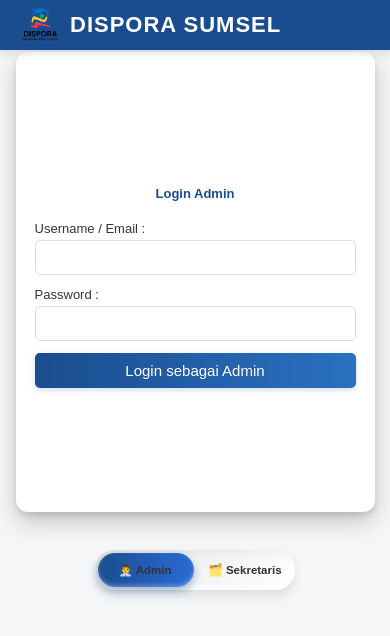
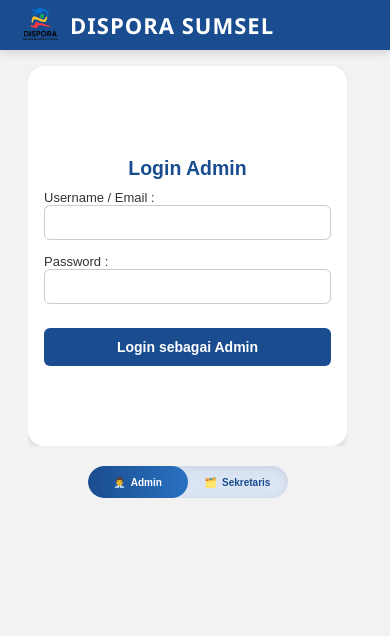
Before and after one commit to dwhusen123/kunjungandispora, a React (Create React App) app: page /login-pegawai in a window 390 px wide. Shown: the top 636 px of the page. Built offline with nearby package versions, Linux system fonts and the light colour scheme.

Commit message:
update fitur/tampilan

```diff
--- a/public/index.html
+++ b/public/index.html
@@ -9,6 +9,7 @@
       name="description"
       content="Web site created using create-react-app"
     />
+    <link href="https://fonts.googleapis.com/css2?family=Poppins:wght@400;500;600;700&display=swap" rel="stylesheet">
     <link rel="apple-touch-icon" href="%PUBLIC_URL%/logo192.png" />
     <!--
       manifest.json provides metadata used when your web app is installed on a
--- a/src/Styles/FormKunjungan.css
+++ b/src/Styles/FormKunjungan.css
@@ -1,140 +1,155 @@
 body {
   overflow-x: hidden;
-  overflow-y: auto;
+  overflow-y: hidden;
   font-family: 'Poppins', sans-serif;
   background: #f4f6f8;
   margin: 0;
   padding: 0;
+  scrollbar-gutter: stable;
+}
+
+.form-kunjungan .motion-container {
+  overflow: hidden;
 }
 
 /* === WRAPPER === */
-.form-wrapper {
-  padding: 8px;
-  margin-top: 40px;
+.form-kunjungan .form-wrapper {
+  min-height: 100vh;
+  display: flex;
+  align-items: center;
+  justify-content: center;
+  flex-direction: column;
+  padding: 16px;
+  box-sizing: border-box;
   width: 100%;
-  max-width: 360px; /* mengecilkan form */
-  margin-left: auto;
-  margin-right: auto;
-  box-sizing: border-box;
+  max-width: 500px;
+  margin: 0 auto;
 }
 
 /* === FLIP CONTAINER === */
-.form-flip-container {
+.form-kunjungan .form-flip-container {
+  padding-top: 50px;
   perspective: 1200px;
   width: 100%;
+  max-width: 600px;
+  height: 500px; /* pastikan fixed height */
   position: relative;
-  min-height: 460px;
+  margin: 0 auto;
+  overflow: hidden; /* cegah overflow saat animasi */
+
 }
 
-.form-flip-inner {
-  min-height: 460px;
-  transition: transform 0.7s ease;
+.form-kunjungan .form-flip-inner {
+  width: 100%;
+  height: 100%;
+  position: relative;
+  transition: transform 0.8s ease;
   transform-style: preserve-3d;
-  position: relative;
 }
 
-.form-flip-container.flipped .form-flip-inner {
+.form-kunjungan .form-flip-container.flipped .form-flip-inner {
   transform: rotateY(180deg);
 }
 
-/* === FORM FACE === */
-.form-face {
-  position: relative;
+.form-kunjungan .form-face {
+  position: absolute; /* ⬅️ fix critical */
+  top: 0;
+  left: 0;
   width: 100%;
-  padding: 10px;
-  border-radius: 6px;
-  background: rgba(255, 255, 255, 0.15);
-  border: 1px solid rgba(255, 255, 255, 0.25);
+  height: 100%;
+  padding: 20px;
+  box-sizing: border-box;
+  border-radius: 20px;
+  backface-visibility: hidden;
+  background: rgba(255, 255, 255, 0.8);
   backdrop-filter: blur(6px);
-  box-shadow: 0 3px 8px rgba(0, 0, 0, 0.05);
-  backface-visibility: hidden;
-  display: flex;
-  flex-direction: column;
-  justify-content: center;
+  box-shadow: 0 4px 8px rgba(0, 0, 0, 0.1);
 }
 
-.form-front {
+.form-kunjungan .form-front {
   z-index: 2;
+  transform: rotateY(0deg);
 }
 
-.form-back {
+.form-kunjungan .form-back {
   transform: rotateY(180deg);
 }
 
+
 /* === ISI FORM === */
-.form-face h2 {
+.form-kunjungan .form-face h2 {
   text-align: center;
-  font-size: 13px;
+  font-size: 25px;
   font-weight: 600;
   color: #1a4d8f;
-  margin-bottom: 10px;
+  margin-bottom: 0px;
 }
 
-form {
+.form-kunjungan form {
   display: flex;
   flex-direction: column;
+ padding-bottom: 25px; /* beri jarak dari bawah form */
+
 }
 
-form div {
+.form-kunjungan form div {
   margin-bottom: 6px;
 }
 
-form div:last-of-type {
-  margin-bottom: 0; /* pastikan div terakhir tidak dorong tombol */
+.form-kunjungan form div:last-of-type {
+  margin-bottom: 0;
 }
 
-
-form label {
-  font-size: 10px;
-  font-weight: 500;
+.form-kunjungan form label {
+  font-size: 15px;
+  font-weight: 600;
   color: #333;
   margin-bottom: 4px;
   display: block;
 }
 
-form input,
-form textarea {
+.form-kunjungan form input,
+.form-kunjungan form textarea {
   width: 100%;
-  padding: 5px 7px;
-  font-size: 10px;
+  padding: 12px 16px;
+  font-size: 15px;
   border: 1px solid #ccc;
   border-radius: 5px;
   background-color: #fff;
 }
 
-form input:focus,
-form textarea:focus {
+.form-kunjungan form input:focus,
+.form-kunjungan form textarea:focus {
   border-color: #1a4d8f;
   box-shadow: 0 0 0 2px rgba(26, 77, 143, 0.15);
   outline: none;
 }
 
-form textarea {
-  min-height: 50px;
+.form-kunjungan form textarea {
+  min-height: 70px;
   resize: vertical;
 }
 
-form button[type="submit"] {
+.form-kunjungan form button[type="submit"] {
   background: linear-gradient(to right, #1a4d8f, #2a71c0);
   color: white;
-  padding: 6px;
-  font-size: 10px;
-  font-weight: 500;
+  padding: 10px;
+  font-size: 15px;
+  font-weight: 600;
   border: none;
-  border-radius: 6px;
+  border-radius: 8px;
   cursor: pointer;
   transition: all 0.3s ease;
   box-shadow: 0 2px 6px rgba(26, 77, 143, 0.2);
-  margin-top: 8px;
 }
 
-form button[type="submit"]:hover {
+.form-kunjungan form button[type="submit"]:hover {
   background: linear-gradient(to right, #2a71c0, #1a4d8f);
   transform: scale(1.02);
 }
 
 /* === PESAN SUKSES === */
-.success-message {
+.form-kunjungan .success-message {
   background: rgba(0, 255, 128, 0.08);
   color: #1a7f37;
   padding: 6px 10px;
@@ -148,19 +163,19 @@ form button[type="submit"]:hover {
   gap: 6px;
 }
 
-.success-message::before {
+.form-kunjungan .success-message::before {
   content: "✔️";
   font-size: 12px;
 }
 
 /* === TOGGLE SWITCH === */
-.toggle-switch-container {
+.form-kunjungan .toggle-switch-container {
   display: flex;
   justify-content: center;
   margin-top: 20px;
 }
 
-.toggle-switch {
+.form-kunjungan .toggle-switch {
   position: relative;
   display: flex;
   width: 240px;
@@ -171,7 +186,7 @@ form button[type="submit"]:hover {
   box-shadow: inset 0 2px 8px rgba(0, 0, 0, 0.08);
 }
 
-.toggle-switch button {
+.form-kunjungan .toggle-switch button {
   flex: 1;
   font-size: 10px;
   font-weight: 600;
@@ -186,7 +201,7 @@ form button[type="submit"]:hover {
   gap: 5px;
 }
 
-.toggle-switch .slider-bg {
+.form-kunjungan .toggle-switch .slider-bg {
   position: absolute;
   width: 50%;
   height: 100%;
@@ -196,16 +211,108 @@ form button[type="submit"]:hover {
   transition: transform 0.4s ease-in-out;
 }
 
+
+/* Slider Position */
 .toggle-switch.left .slider-bg {
   transform: translateX(0%);
 }
-
 .toggle-switch.right .slider-bg {
   transform: translateX(100%);
 }
 
-.toggle-switch.left button:first-child,
-.toggle-switch.right button:last-child {
-  color: #fff;
-  font-weight: 700;
+
+/* Slider Position */
+.toggle-switch.left .slider-bg {
+  transform: translateX(0%);
 }
+.toggle-switch.right .slider-bg {
+  transform: translateX(100%);
+}
+
+.toggle-switch.right > button:nth-child(2) span,
+.toggle-switch.left > button:nth-child(1) span {
+  color: #fff !important;
+}
+
+/* === RESPONSIVE === */
+@media (max-width: 480px) {
+  body {
+    font-size: 13px;
+  }
+
+  .form-kunjungan .form-wrapper {
+    width: 100%;
+    max-width: 95%;
+    padding: 10px;
+    margin-top: 20px;
+  }
+
+  .form-kunjungan .form-flip-container {
+    height: 520px; /* Sesuaikan tinggi form agar pas */
+    padding-top: 20px;
+  }
+
+  .form-kunjungan .form-face {
+    padding: 16px;
+    border-radius: 12px;
+  }
+
+  .form-kunjungan .form-face h2 {
+    font-size: 18px;
+    margin-bottom: 16px;
+  }
+
+  .form-kunjungan form label {
+    font-size: 13px;
+    margin-bottom: 3px;
+  }
+
+  .form-kunjungan form input,
+  .form-kunjungan form textarea {
+    padding: 10px 12px;
+    font-size: 13px;
+  }
+
+  .form-kunjungan form textarea {
+    min-height: 60px;
+  }
+
+  .form-kunjungan form button[type="submit"] {
+    padding: 10px;
+    font-size: 13px;
+    border-radius: 6px;
+  }
+
+  .form-kunjungan .success-message {
+    font-size: 12px;
+    padding: 6px 10px;
+    margin-top: 12px;
+  }
+
+  /* Toggle Switch Styling */
+  .form-kunjungan .toggle-switch-container {
+    margin-top: 20px;
+  }
+
+  .form-kunjungan .toggle-switch {
+    width: 200px;
+    height: 32px;
+  }
+
+  .form-kunjungan .toggle-switch button {
+    font-size: 11px;
+    gap: 4px;
+    padding: 4px 6px;
+  }
+
+  .form-kunjungan .toggle-switch .slider-bg {
+    border-radius: 16px;
+  }
+
+  /* Button active text white */
+  .toggle-switch.left button:first-child span,
+  .toggle-switch.right button:last-child span {
+    color: #fff !important;
+    font-weight: 700;
+  }
+}
--- a/src/Styles/Login.css
+++ b/src/Styles/Login.css
@@ -1,181 +1,196 @@
+body {
+  overflow-x: hidden;
+  overflow-y: hidden;
+  font-family: 'Poppins', sans-serif;
+  background: #f4f6f8;
+  margin: 0;
+  padding: 0;
+  scrollbar-gutter: stable;
+}
+
 .login-page {
   display: flex;
   flex-direction: column;
   align-items: center;
   min-height: 100vh;
-  background-color: #f4f6f8;
+  padding-top: 50px;
   font-family: 'Poppins', sans-serif;
-  padding-top: 36px; /* sedikit turun dari 40px */
+  max-width: 500px;
+  margin: auto;
 }
 
-/* Flip Container */
-.form-flip-container {
+.login-motion-container {
+  width: 100%;
+  max-width: 600px;
+  padding: 20px;
+}
+
+.login-flip-container {
   perspective: 1200px;
   width: 100%;
-  max-width: 380px; /* dari 420px */
-  height: 360px;     /* dari 400px */
+  height: 450px;
   position: relative;
-  margin-top: 16px;
+  overflow: hidden;
 }
 
-/* Inner wrapper */
-.form-flip-inner {
+.login-flip-inner {
   width: 100%;
   height: 100%;
+  transition: transform 0.6s ease-in-out;
+  transform-style: preserve-3d;
   position: relative;
-  transition: transform 1s cubic-bezier(0.4, 0.2, 0.2, 1);
-  transform-style: preserve-3d;
 }
 
-.form-flip-container.flipped .form-flip-inner {
+.login-flip-container.flipped .login-flip-inner {
   transform: rotateY(180deg);
 }
 
-/* Form Faces */
-.form-face {
+.login-face {
   position: absolute;
   width: 100%;
   height: 100%;
-  padding: 24px; /* dari 30px */
+  padding: 20px;
   box-sizing: border-box;
-  border-radius: 12px;
+  border-radius: 20px;
   background: #ffffff;
   backface-visibility: hidden;
-  box-shadow:
-    0 10px 25px rgba(0, 0, 0, 0.2),
-    0 4px 6px rgba(0, 0, 0, 0.1);
   display: flex;
   flex-direction: column;
   justify-content: center;
-  transform: rotateY(0deg);
-  transition: box-shadow 0.3s ease;
+  box-shadow: 0 4px 8px rgba(0, 0, 0, 0.1);
 }
 
-.form-face:hover {
-  box-shadow:
-    0 12px 28px rgba(0, 0, 0, 0.25),
-    0 6px 10px rgba(0, 0, 0, 0.12);
+.login-face:hover {
+  box-shadow: 0 14px 30px rgba(0, 0, 0, 0.2);
 }
 
-.form-front {
+.login-front {
+  font-family:Arial, Helvetica, sans-serif;
   z-index: 2;
 }
 
-.form-back {
+.login-back {
   transform: rotateY(180deg);
 }
 
-/* Form Fields */
+form {
+  display: flex;
+  flex-direction: column;
+}
+
 form div {
-  margin-bottom: 12px; /* dari 15px */
+  margin-bottom: 14px;
 }
 
 form label {
-  font-size: 14px; /* dari 16px */
-  color: #333;
+  font-size: 14px;
+  font-weight: 500;
   margin-bottom: 4px;
-  display: block;
-  text-align: left;
 }
 
 form input {
   width: 100%;
-  padding: 10px;       /* dari 12px */
-  border: 1px solid #ddd;
-  border-radius: 5px;
-  font-size: 14px;     /* dari 16px */
+  padding: 10px 14px;
+  font-size: 14px;
+  border: 1px solid #ccc;
+  border-radius: 6px;
+  background-color: #fff;
 }
 
-/* Submit Button */
+form input:focus {
+  border-color: #1a4d8f;
+  box-shadow: 0 0 0 2px rgba(26, 77, 143, 0.2);
+  outline: none;
+}
+
 form button[type="submit"] {
-  margin-top: 12px;     /* dari 15px */
-  padding: 10px;        /* dari 12px */
-  width: 100%;
-  font-size: 16px;      /* dari 18px */
+  margin-top: 10px;
+  padding: 11px;
+  font-size: 15px;
+  font-weight: 600;
+  color: #fff;
   background-color: #1a4d8f;
-  color: white;
   border: none;
-  border-radius: 5px;
+  border-radius: 6px;
   cursor: pointer;
+  transition: all 0.3s ease;
 }
 
 form button[type="submit"]:hover {
   background-color: #163f76;
+  transform: scale(1.02);
 }
 
-/* === SLIDER TOGGLE MODERN === */
-.role-toggle-wrapper {
+.login-toggle-container {
+  margin-top: 20px;
   display: flex;
-  align-items: center;
-  justify-content: space-between;
-  position: relative;
-  width: 230px;          /* dari 260px */
-  height: 44px;          /* dari 50px */
-  margin-top: 38px;      /* dari 45px */
-  background: linear-gradient(145deg, #e6e6e6, #ffffff);
-  border-radius: 50px;
-  cursor: pointer;
-  box-shadow: inset -3px -3px 7px rgba(255, 255, 255, 0.8),
-              inset 3px 3px 6px rgba(0, 0, 0, 0.05),
-              0 6px 12px rgba(0, 0, 0, 0.1);
-  transition: background 0.4s ease;
+  justify-content: center;
+  width: 100%;
 }
 
-.role-toggle-wrapper .slider {
-  position: absolute;
-  top: 3px;
-  left: 3px;
-  width: 110px;          /* dari 124px */
-  height: 38px;          /* dari 44px */
-  background: linear-gradient(to right, #1a4d8f, #2a6bd8);
-  border-radius: 50px;
-  box-shadow: 0 4px 8px rgba(26, 77, 143, 0.4),
-              inset 0 -2px 4px rgba(255, 255, 255, 0.3);
-  transition: all 0.4s ease;
-  z-index: 0;
+.login-toggle-switch {
+  position: relative;
+  display: flex;
+  width: 240px;
+  height: 34px;
+  background-color: #dbe4f3;
+  border-radius: 17px;
+  overflow: hidden;
+  box-shadow: inset 0 2px 8px rgba(0, 0, 0, 0.08);
+  cursor: pointer;
 }
 
-.role-toggle-wrapper.sekretaris .slider {
-  left: 117px; /* disesuaikan dari 133px */
-}
-
-.role-toggle-wrapper .label {
+.login-toggle-switch button {
   flex: 1;
-  text-align: center;
-  font-size: 13px;       /* dari 14.5px */
+  font-size: 11px;
   font-weight: 600;
-  color: #333;
+  color: #1a4d8f;
+  background: none;
+  border: none;
+  cursor: pointer;
   z-index: 1;
-  user-select: none;
   display: flex;
   align-items: center;
   justify-content: center;
-  transition: color 0.3s ease;
+  gap: 5px;
+  transition: color 0.3s ease, font-weight 0.3s ease;
 }
 
-.role-toggle-wrapper .label span {
-  display: flex;
-  align-items: center;
-  gap: 6px;
+.login-toggle-switch .slider-bg {
+  position: absolute;
+  width: 50%;
+  height: 100%;
+  background: linear-gradient(to right, #1a4d8f, #2a71c0);
+  border-radius: 17px;
+  z-index: 0;
+  transition: transform 0.4s ease-in-out;
 }
 
-.role-toggle-wrapper.admin .label:-child {
-  color: #fff;
+.login-toggle-switch.admin .slider-bg {
+  transform: translateX(0%);
 }
 
-.role-toggle-wrapper.sekretaris .label:last-child {
-  color: #333;
+.login-toggle-switch.sekretaris .slider-bg {
+  transform: translateX(100%);
 }
+
+/* Jika Admin aktif */
+.login-toggle-switch.admin .admin-btn {
+  color: #fff !important;
+  font-weight: 700;
+}
+
+/* Jika Sekretaris aktif */
+.login-toggle-switch.sekretaris .sekretaris-btn {
+  color: #fff !important;
+  font-weight: 700;
+}
+
 
 /* Responsive */
 @media (max-width: 500px) {
-  .form-flip-container {
-    max-width: 92%;
-    height: 340px; /* dari 360px */
-  }
-
-  .form-face {
-    padding: 18px;
+  .login-flip-container {
+    height: 380px;
   }
 
   form label {
@@ -183,30 +198,76 @@ form button[type="submit"]:hover {
   }
 
   form input {
-    padding: 9px;
     font-size: 13px;
+    padding: 9px 12px;
   }
 
   form button[type="submit"] {
-    padding: 9px;
-    font-size: 15px;
+    font-size: 14px;
   }
 
-  .role-toggle-wrapper {
+  .login-toggle-wrapper {
     width: 200px;
     height: 40px;
   }
 
-  .role-toggle-wrapper .slider {
+  .login-toggle-wrapper .slider {
     width: 96px;
     height: 34px;
   }
 
-  .role-toggle-wrapper.sekretaris .slider {
+  .login-toggle-wrapper.sekretaris .slider {
     left: 100px;
   }
 
-  .role-toggle-wrapper .label {
+  .login-toggle-wrapper .label {
     font-size: 11.5px;
   }
 }
+
+@media (max-width: 500px) {
+  .login-page {
+    padding: 20px 12px;
+    margin-top:30px;
+  }
+
+  .login-flip-container {
+    height: 380px;
+  }
+
+  .login-motion-container {
+    padding: 16px;
+  }
+
+  .login-face {
+    padding: 16px;
+    border-radius: 16px;
+  }
+
+  form label {
+    font-size: 13px;
+  }
+
+  form input {
+    font-size: 13px;
+    padding: 9px 12px;
+  }
+
+  form button[type="submit"] {
+    font-size: 14px;
+  }
+
+  .login-toggle-switch {
+    width: 200px;
+    height: 32px;
+  }
+
+  .login-toggle-switch button {
+    font-size: 10px;
+    padding: 6px;
+  }
+
+  .login-toggle-switch .slider-bg {
+    border-radius: 16px;
+  }
+}
--- a/src/pages/LoginPegawai.jsx
+++ b/src/pages/LoginPegawai.jsx
@@ -39,18 +39,19 @@ const LoginPegawai = () => {
   const toggleRole = () => setFlipped(!flipped);
 
   return (
+    <>
+      <Navbar />
       <div className="login-page">
-      <Navbar />
-
-      {/* === Animated Form Container === */}
         <motion.div
-        className={`form-flip-container ${flipped ? 'flipped' : ''}`}
-        initial={{ opacity: 0, scale: 0.95, y: 40 }}
-        animate={{ opacity: 1, scale: 1, y: 0 }}
-        transition={{ duration: 0.6, ease: 'easeOut' }}
+          className="login-motion-container"
+          initial={{ opacity: 0, y: 40 }}
+          animate={{ opacity: 1, y: 0 }}
+          transition={{ duration: 0.6, ease: "easeOut" }}
         >
-        <div className="form-flip-inner">
-          <div className="form-face form-front">
+          {/* === Flip Form === */}
+          <div className={`login-flip-container ${flipped ? 'flipped' : ''}`}>
+            <div className="login-flip-inner">
+              <div className="login-face login-front">
                 <h2>Login Admin</h2>
                 <form onSubmit={handleSubmit}>
                   <div>
@@ -75,7 +76,7 @@ const LoginPegawai = () => {
                 </form>
               </div>
 
-          <div className="form-face form-back">
+              <div className="login-face login-back">
                 <h2>Login Sekretaris</h2>
                 <form onSubmit={handleSubmit}>
                   <div>
@@ -100,25 +101,30 @@ const LoginPegawai = () => {
                 </form>
               </div>
             </div>
+          </div>
+
+          {/* === Slider toggle berada di bawah === */}
+          <motion.div
+            className="login-toggle-container"
+            initial={{ opacity: 0, y: 20 }}
+            animate={{ opacity: 1, y: 0 }}
+            transition={{ delay: 0.2, duration: 0.5 }}
+          >
+           <div className={`login-toggle-switch ${flipped ? 'sekretaris' : 'admin'}`}
+            onClick={toggleRole}>
+          <div className="slider-bg"></div>
+          <button type="button" className="admin-btn">
+    <span role="img" aria-label="admin">👨‍💼</span> Admin
+  </button>
+  <button type="button" className="sekretaris-btn">
+    <span role="img" aria-label="sekretaris">🗂️</span> Sekretaris
+  </button>
+</div>
+
           </motion.div>
-
-      {/* === Animated Toggle === */}
-      <motion.div
-        className={`role-toggle-wrapper ${flipped ? 'sekretaris' : 'admin'}`}
-        onClick={toggleRole}
-        initial={{ opacity: 0, y: 30 }}
-        animate={{ opacity: 1, y: 0 }}
-        transition={{ delay: 0.3, duration: 0.5, ease: 'easeOut' }}
-      >
-        <div className="slider"></div>
-        <div className="label">
-          <span role="img" aria-label="admin">👨‍💼 Admin</span>
-        </div>
-        <div className="label">
-          <span role="img" aria-label="sekretaris">🗂️ Sekretaris</span>
-        </div>
         </motion.div>
       </div>
+    </>
   );
 };
 
```
Also changed, not shown: src/pages/DashboardAdmin.jsx (+32 -10 lines), src/pages/FormKunjungan.jsx (+40 -12 lines), 1 other file (tests, documents, lock files or other folders). Lines whose indentation alone changed are shown as unchanged.
